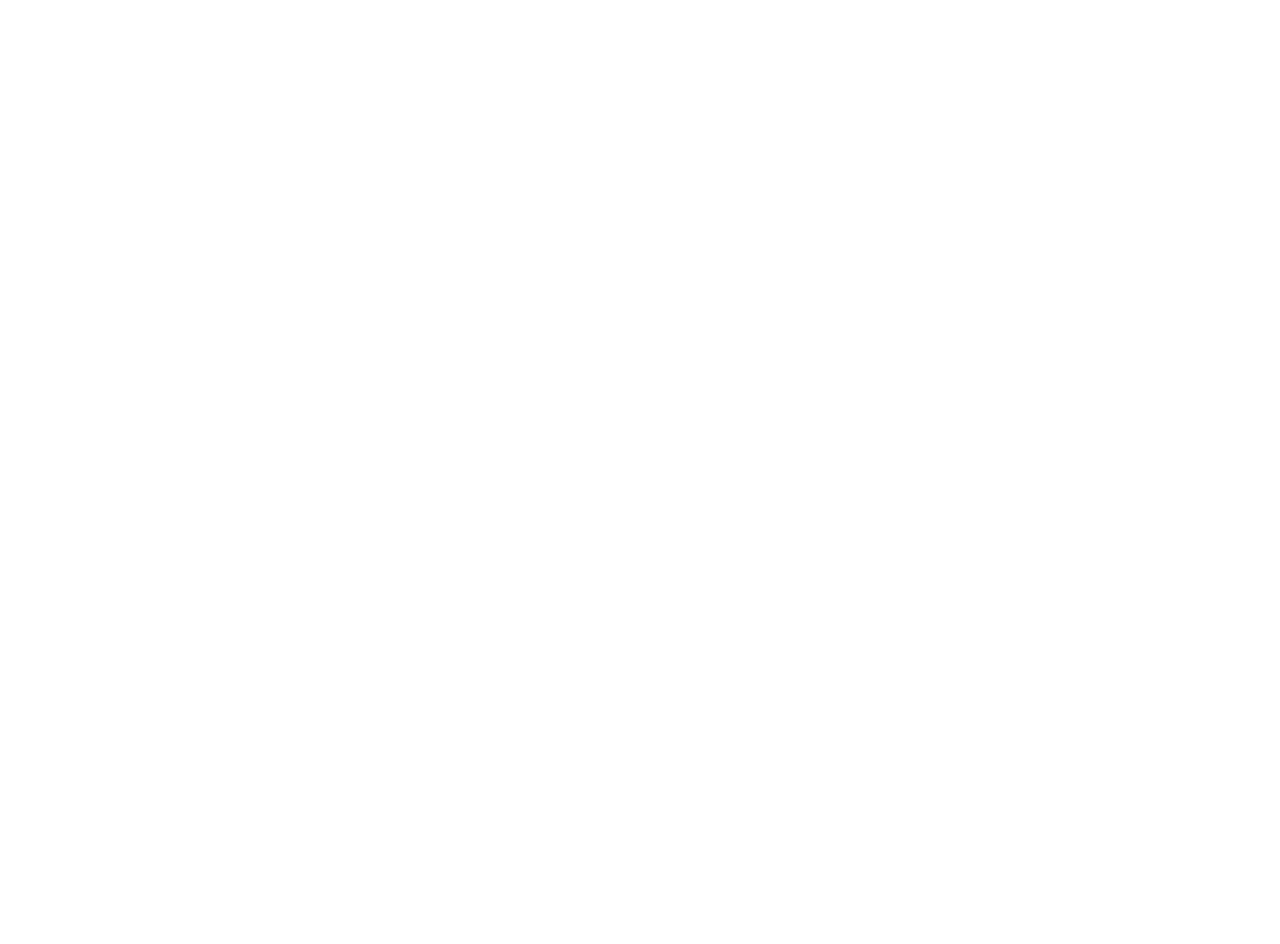
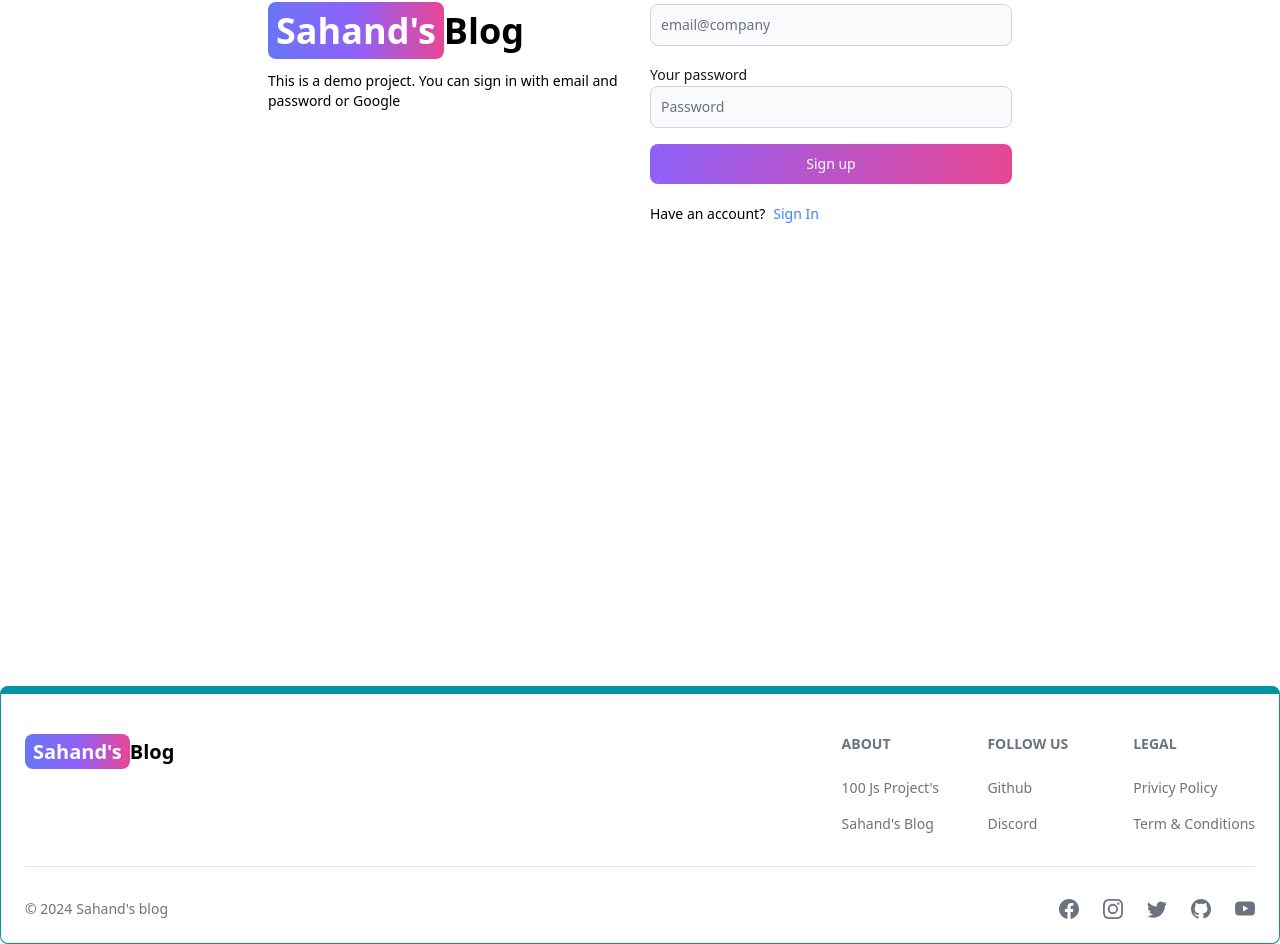
Before and after one commit to surajwd06/mern-blog, a React (Vite) app in the folder client/: page /sign-up in a window 1280 px wide. Shown: the part 258-1202 px from the top of the page. Before the commit the page ends 800 px from the top, so only its background shows below. Built offline with nearby package versions, Linux system fonts and the light colour scheme.

Commit message:
create a signup page ui

```diff
--- a/client/src/components/Footer.jsx
+++ b/client/src/components/Footer.jsx
@@ -1,9 +1,84 @@
-import React from 'react'
+import { Footer } from "flowbite-react";
+import React from "react";
+import { BsFacebook,BsInstagram,BsGithub,BsTwitter,BsYoutube } from "react-icons/bs";
+import { Link } from "react-router-dom";
 
-const Footer = () => {
+const FooterCom = () => {
   return (
-    <div>Footer</div>
-  )
-}
+    <Footer container className="border border-t-8 border-teal-500">
+      <div className=" w-full max-w-7xl mx-auto">
+        <div className="grid w-full justify-between sm:flex md:grid-cols-1">
+          <div className="mt-5">
+            <Link
+              to="/"
+              className="self-center whitespace-nowrap text-lg text-sm sm:text-xl font-semibold dark:text-white"
+            >
+              <span className="px-2 py-1 bg-gradient-to-r from-indigo-500 via-purple-500 to-pink-500 rounded-lg text-white">
+                Sahand's
+              </span>
+              Blog
+            </Link>
+          </div>
+          <div className="grid grid-cols-2 gap-3 sm:mt-4 sm:grid-cols-3 sm:gap-6">
+            <div>
+              <Footer.Title title="About" />
+              <Footer.LinkGroup col>
+                <Footer.Link
+                  href="https://www.100jsprojects.com"
+                  target="_blank"
+                  rel="noopener noreferrer"
+                >
+                  100 Js Project's
+                </Footer.Link>
+                <Footer.Link
+                  href="/about"
+                  target="_blank"
+                  rel="noopener noreferrer"
+                >
+                  Sahand's Blog
+                </Footer.Link>
+              </Footer.LinkGroup>
+            </div>
+            <div>
+              <Footer.Title title="Follow Us" />
+              <Footer.LinkGroup col>
+                <Footer.Link
+                  href="https://www.github.com"
+                  target="_blank"
+                  rel="noopener noreferrer"
+                >
+                  Github
+                </Footer.Link>
+                <Footer.Link href="#">Discord</Footer.Link>
+              </Footer.LinkGroup>
+            </div>
+            <div>
+              <Footer.Title title="Legal" />
+              <Footer.LinkGroup col>
+                <Footer.Link href="#">Privicy Policy</Footer.Link>
+                <Footer.Link href="#">Term &amp; Conditions</Footer.Link>
+              </Footer.LinkGroup>
+            </div>
+          </div>
+        </div>
+        <Footer.Divider />
+        <div className="w-full sm:flex sm:items-center sm:justify-between">
+          <Footer.Copyright
+            href="#"
+            by="Sahand's blog"
+            year={new Date().getFullYear()}
+          />
+        <div className="flex gap-6 sm:mt-0 mt-4 sm:justify-center">
+          <Footer.Icon href="#" icon={BsFacebook} />
+          <Footer.Icon href="#" icon={BsInstagram} />
+          <Footer.Icon href="#" icon={BsTwitter} />
+          <Footer.Icon href="#" icon={BsGithub} />
+          <Footer.Icon href="#" icon={BsYoutube} />
+        </div>
+        </div>
+      </div>
+    </Footer>
+  );
+};
 
-export default Footer
+export default FooterCom;
--- a/client/src/pages/SignIn.jsx
+++ b/client/src/pages/SignIn.jsx
@@ -1,9 +1,8 @@
-import React from 'react'
-
+import React from "react";
 const SignIn = () => {
   return (
-    <div>SignIn</div>
-  )
-}
+<div>Sign in</div>
+  );
+};
 
-export default SignIn
+export default SignIn;
--- a/client/src/pages/SignUp.jsx
+++ b/client/src/pages/SignUp.jsx
@@ -1,9 +1,53 @@
-import React from 'react'
+import React from "react";
+import { Link } from "react-router-dom";
+import { Button, Label, TextInput } from "flowbite-react";
 
 const SignUp = () => {
   return (
-    <div>SignUp</div>
-  )
-}
+    <div className="min-h-screen mt-20">
+      <div className="flex p-3 max-w-3xl mx-auto flex-col md:flex-row md:items-center gap-5">
+        {/* left */}
+        <div className="flex-1">
+          <Link to="/" className=" sm:text-4xl font-bold dark:text-white">
+            <span className="px-2 py-1 bg-gradient-to-r from-indigo-500 via-purple-500 to-pink-500 rounded-lg text-white">
+              Sahand's
+            </span>
+            Blog
+          </Link>
+          <p className="text-sm mt-5">
+            This is a demo project. You can sign in with email and password or
+            Google
+          </p>
+        </div>
+        {/* Right */}
+        <div className="flex-1">
+          <form className="flex flex-col gap-4">
+            <div>
+              <Label value="Your username" />
+              <TextInput type="text" placeholder="Username" id="username" />
+            </div>
+            <div>
+              <Label value="Your email" />
+              <TextInput type="email" placeholder="email@company" id="email" />
+            </div>
+            <div>
+              <Label value="Your password" />
+              <TextInput type="password" placeholder="Password" id="password" />
+            </div>
+            <Button gradientDuoTone="purpleToPink" type="submit">
+              Sign up
+            </Button>
+          </form>
+          <div className="flex gap-2 text-sm mt-5">
+            <span>Have an account?</span>
+            <Link to="/sign-in" className="text-blue-500">
+              Sign In
+            </Link>
+          </div>
+        </div>
+      </div>
+    </div>
+  );
+};
 
-export default SignUp
+export default SignUp;
```
